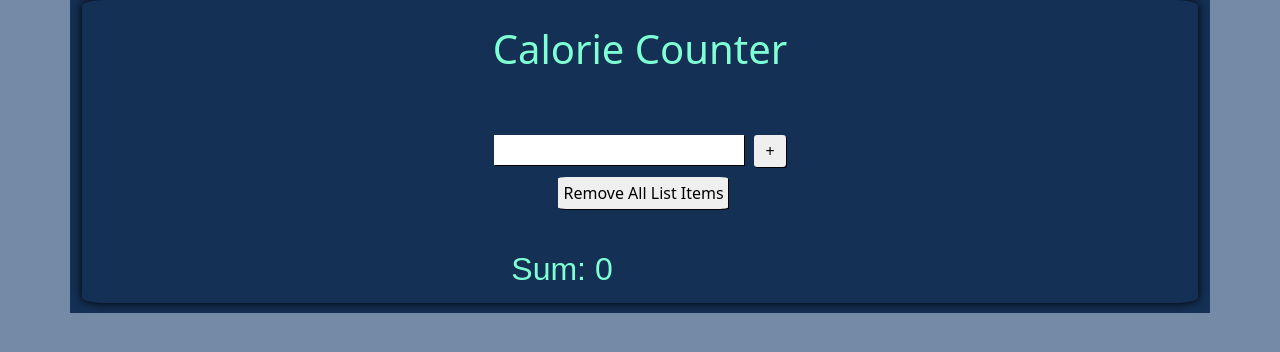
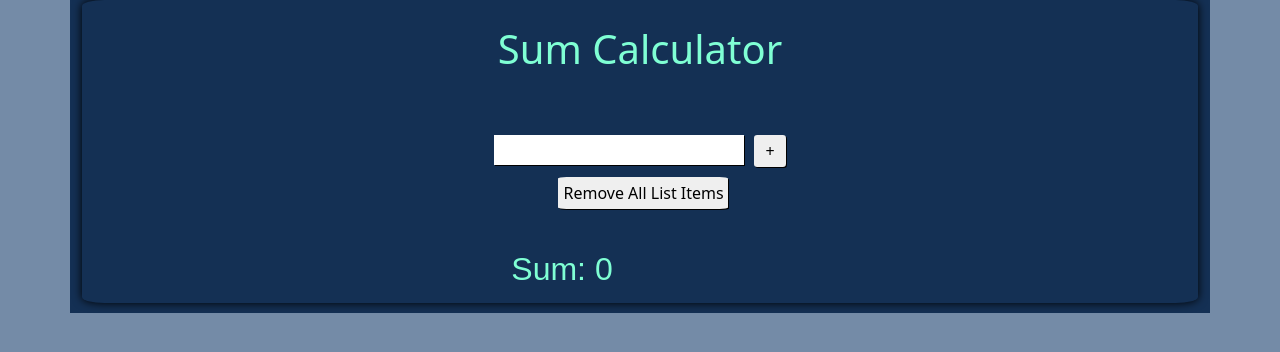
Before and after one commit to MarcusFC3/Sum-Calculator, a plain HTML site: page todolist.html in a window 1280 px wide. Drawn offline with nearby package versions, Linux system fonts and the light colour scheme.

Commit message:
I'm finished with these shenanigans

```diff
--- a/todolist.html
+++ b/todolist.html
@@ -17,7 +17,7 @@
             <div class="row">
                 <div class="col-12 d-flex justify-content-center">
                     <header class="deepblue">
-                        <h1>Calorie Counter</h1>
+                        <h1>Sum Calculator</h1>
                     </header>
                 </div>
             </div>
```
